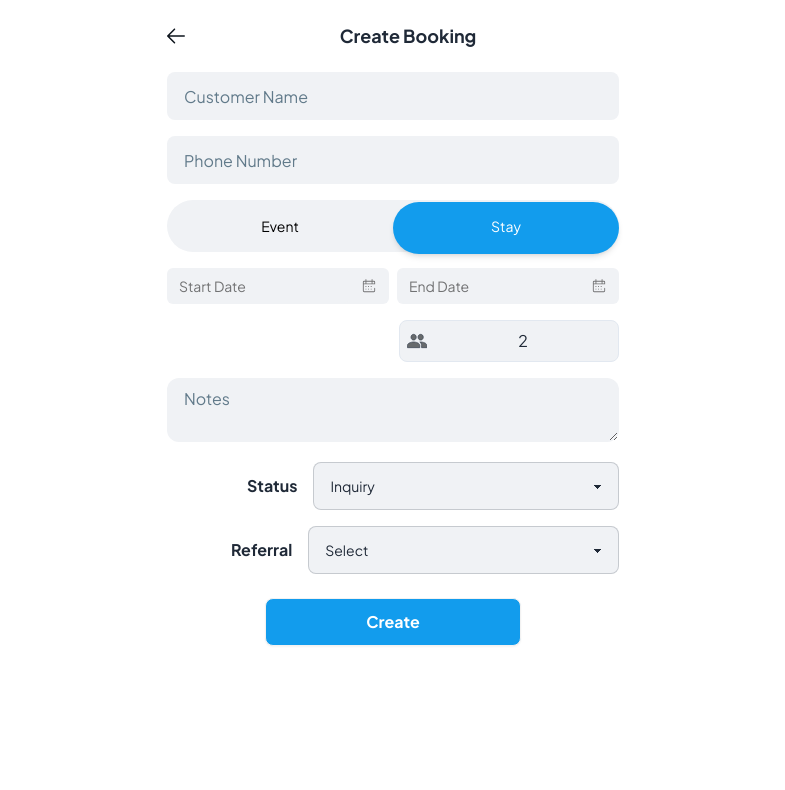
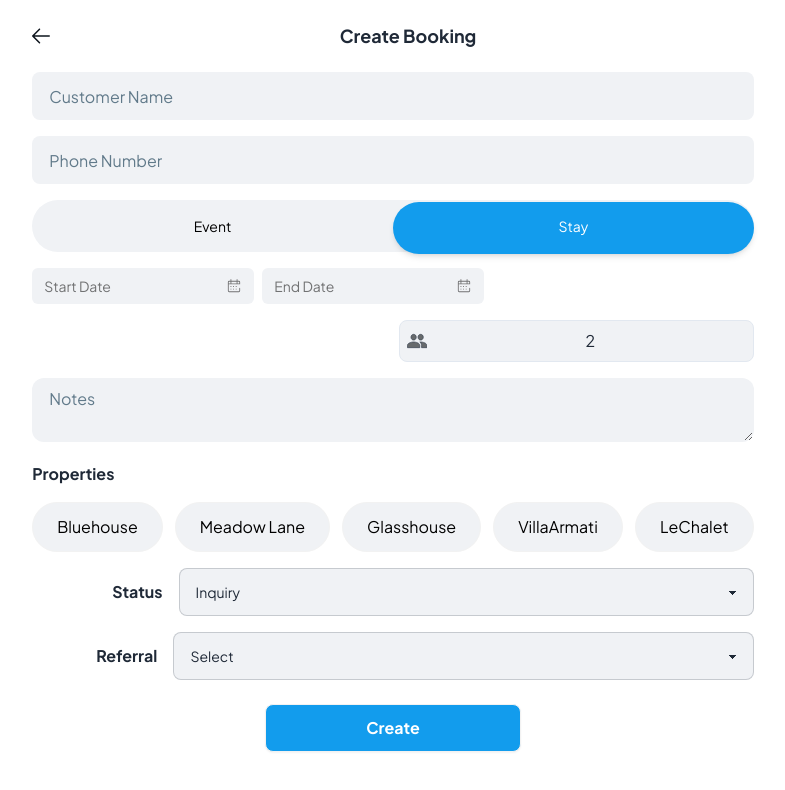
Before and after one commit to farhaannishtar/beachhousebooking, a Next.js app: page /protected/booking/create in a window 1280 px wide. Shown: the top 790 px of the page, without its empty margins (247-1032 px from the left). Built offline with nearby package versions, Linux system fonts and the light colour scheme.

Commit message:
add multiselect for properties

```diff
--- a/components/CreateBookingForm.tsx
+++ b/components/CreateBookingForm.tsx
@@ -1,13 +1,14 @@
 "use client";
 
 import { createBooking, deleteBooking } from '@/app/api/submit';
-import { BookingDB, BookingForm, Event } from '@/utils/lib/bookingType';
+import { Property, BookingForm, Event } from '@/utils/lib/bookingType';
 import React, { useState, useEffect, ChangeEvent, FormEvent } from 'react';
 import { useRouter, useSearchParams } from 'next/navigation'
 import CreateEventComponent from './CreateEventForm';
 import StayFormComponent from './StayForm';
 import { EventStaySwitch } from './EventStaySwitch';
 import DateTimePickerInput from './DateTimePickerInput/DateTimePickerInput';
+import Properties from './Properties';
 
 enum ShowForm {
     Booking,
@@ -24,7 +25,8 @@ interface BookingFormProps {
 }
 
 export default function BookingFormComponent({ booking }: BookingFormProps) {
-    const [state, setState] = useState<CreateBookingState>(
+    const router = useRouter();
+    const [formState, setFormState] = useState<CreateBookingState>(
         {
             form: booking || {
                 client: {
@@ -36,6 +38,7 @@ export default function BookingFormComponent({ booking }: BookingFormProps) {
                 paymentMethod: "Cash",
                 bookingType: 'Stay',
                 notes: '',
+                properties: [],
                 status: 'Inquiry',
                 startDateTime: undefined,
                 endDateTime: undefined,
@@ -50,15 +53,12 @@ export default function BookingFormComponent({ booking }: BookingFormProps) {
     const [textareaHeight, setTextareaHeight] = useState<number>(40);
 
     useEffect(() => {
-        // Calculate the new height based on the length of state.form.notes
-        // This is a simplistic calculation: adjust it based on your needs
-        const newHeight = Math.min(16, state.form.notes.length / 10 + 40);
+        const newHeight = Math.min(16, formState.form.notes.length / 10 + 40);
         setTextareaHeight(newHeight);
-    }, [state.form.notes]);
-
+    }, [formState.form.notes]);
 
     const handleSwitchChange = (e: ChangeEvent<HTMLInputElement | HTMLSelectElement | HTMLTextAreaElement>) => {
-        setState((prevState) => ({
+        setFormState((prevState) => ({
             showForm: prevState.showForm,
             form: {
                 ...prevState.form,
@@ -68,12 +68,8 @@ export default function BookingFormComponent({ booking }: BookingFormProps) {
         setIsSwitchOn(!isSwitchOn);
     };
 
-
-    const router = useRouter();
-    const searchParams = useSearchParams();
-
     const handleAddEvent = (event: Event) => {
-        setState((prevState) => ({
+        setFormState((prevState) => ({
             showForm: ShowForm.Booking,
             form: {
                 ...prevState.form,
@@ -86,7 +82,7 @@ export default function BookingFormComponent({ booking }: BookingFormProps) {
     const handleChange = (e: ChangeEvent<HTMLInputElement | HTMLSelectElement | HTMLTextAreaElement>) => {
         const { name, value } = e.target;
         console.log("name: ", name, "value: ", value);
-        setState((prevState) => ({
+        setFormState((prevState) => ({
             showForm: prevState.showForm,
             form: {
                 ...prevState.form,
@@ -96,7 +92,7 @@ export default function BookingFormComponent({ booking }: BookingFormProps) {
     };
 
     const handleStateChange = (showForm: ShowForm) => {
-        setState((prevState) => ({
+        setFormState((prevState) => ({
             showForm,
             form: prevState.form,
         }));
@@ -104,7 +100,7 @@ export default function BookingFormComponent({ booking }: BookingFormProps) {
 
     const handleClientChange = (e: ChangeEvent<HTMLInputElement>) => {
         const { name, value } = e.target;
-        setState((prevState) => ({
+        setFormState((prevState) => ({
             showForm: prevState.showForm,
             form: {
                 ...prevState.form,
@@ -117,7 +113,7 @@ export default function BookingFormComponent({ booking }: BookingFormProps) {
     };
 
     const handleDateChange = (name: string, value: string | null) => {
-        setState((prevState) => ({
+        setFormState((prevState) => ({
             showForm: prevState.showForm,
             form: {
                 ...prevState.form,
@@ -126,9 +122,28 @@ export default function BookingFormComponent({ booking }: BookingFormProps) {
         }));
     };
 
+    const handlePropertyChange = (property: Property) => {
+        setFormState((prevState) => {
+            const propertyIndex = prevState.form.properties.findIndex(p => p === property);
+            let newProperties = [...prevState.form.properties];
+            if (propertyIndex > -1) {
+                newProperties.splice(propertyIndex, 1);
+            } else {
+                newProperties.push(property);
+            }
+            return {
+                ...prevState,
+                form: {
+                    ...prevState.form,
+                    properties: newProperties,
+                },
+            };
+        });
+    }
+
     const handleSubmit = async (e: FormEvent) => {
         e.preventDefault();
-        const id = await createBooking(state.form);
+        const id = await createBooking(formState.form);
         router.push(`/protected/booking/${id}`);
     }
 
@@ -140,7 +155,7 @@ export default function BookingFormComponent({ booking }: BookingFormProps) {
     return (
         <div>
             <form onSubmit={handleSubmit}>
-                {state.showForm === ShowForm.Booking && (
+                {formState.showForm === ShowForm.Booking && (
                     <div>
                         <div className='flex items-center pt-2'>
                             <div className='flex items-center pl-3'>
@@ -162,7 +177,7 @@ export default function BookingFormComponent({ booking }: BookingFormProps) {
                                     placeholder="Customer Name"
                                     className="input w-full border border-fushsia-500 bg-inputBoxbg text-black text-base font-normal placeholder:text-placeHolderText placeholder:text-base placeholder:leading-normal placeholder:font-normal"
                                     name="name"
-                                    value={state.form.client.name}
+                                    value={formState.form.client.name}
                                     onChange={handleClientChange}
                                 />
                             </label>
@@ -172,7 +187,7 @@ export default function BookingFormComponent({ booking }: BookingFormProps) {
                                     placeholder="Phone Number"
                                     className="input w-full bg-inputBoxbg text-base font-normal placeholder:text-placeHolderText placeholder:text-base placeholder:leading-normal placeholder:font-normal"
                                     name="phone"
-                                    value={state.form.client.phone}
+                                    value={formState.form.client.phone}
                                     onChange={handleClientChange}
                                 />
                             </label>
@@ -180,20 +195,20 @@ export default function BookingFormComponent({ booking }: BookingFormProps) {
                                 <EventStaySwitch handleToggle={handleSwitchChange} isOn={isSwitchOn} />
                             </div>
                             <div className='flex gap-x-2 w-full'>
-                                <DateTimePickerInput label={'Start Date'} onChange={handleDateChange} name="startDateTime" value={state.form.startDateTime} />
-                                <DateTimePickerInput label={'End Date'} onChange={handleDateChange} name="endDateTime" value={state.form.endDateTime} />
+                                <DateTimePickerInput label={'Start Date'} onChange={handleDateChange} name="startDateTime" value={formState.form.startDateTime} />
+                                <DateTimePickerInput label={'End Date'} onChange={handleDateChange} name="endDateTime" value={formState.form.endDateTime} />
                             </div>
                             <div className='flex gap-x-3'>
                                 <div className="w-1/2">
                                     <label className="w-full">
-                                        {state.form.bookingType === "Event" &&
+                                        {formState.form.bookingType === "Event" &&
                                             <div className="relative flex items-center">
                                                 <input
                                                     type="text"
                                                     placeholder="Events"
                                                     className="pl-10 pr-3 py-2 w-full border rounded-lg text-base text-center font-normal font-normal placeholder:text-placeHolderText placeholder:text-base placeholder:leading-normal placeholder:font-normal"
                                                     name="numberOfEvents"
-                                                    value={state.form.numberOfEvents}
+                                                    value={formState.form.numberOfEvents}
                                                     onChange={handleChange}
                                                 />
                                                 <svg width="86" height="50" viewBox="0 0 96 56" fill="none" className="absolute left-2 text-gray-700" xmlns="http://www.w3.org/2000/svg">
@@ -214,7 +229,7 @@ export default function BookingFormComponent({ booking }: BookingFormProps) {
                                                 className="pl-10 pr-3 py-2 w-full border rounded-lg text-base text-center font-normal font-normal placeholder:text-placeHolderText placeholder:text-base placeholder:leading-normal placeholder:font-normal"
                                                 placeholder="Guests"
                                                 name="numberOfGuests"
-                                                value={state.form.numberOfGuests}
+                                                value={formState.form.numberOfGuests}
                                                 onChange={handleChange}
                                             />
                                             <svg
@@ -237,13 +252,14 @@ export default function BookingFormComponent({ booking }: BookingFormProps) {
                                 <label>
                                     <textarea
                                         name="notes"
-                                        value={state.form.notes}
+                                        value={formState.form.notes}
                                         placeholder="Notes"
                                         onChange={handleChange}
                                         className={`textarea w-full text-base h-${textareaHeight} font-normal leading-normal bg-inputBoxbg rounded-xl placeholder:text-placeHolderText placeholder:text-base placeholder:leading-normal placeholder:font-normal`}
                                     />
                                 </label>
                             </div>
+                            <Properties handlePropertyChange={handlePropertyChange} />
                             <div>
                                 <label className='flex pl-20 gap-x-4'>
                                     <div className='flex items-center'>
@@ -254,7 +270,7 @@ export default function BookingFormComponent({ booking }: BookingFormProps) {
                                     <select
                                         className="select select-bordered w-full bg-inputBoxbg"
                                         name="status"
-                                        value={state.form.status}
+                                        value={formState.form.status}
                                         onChange={handleChange}
                                     >
                                         <option value="Inquiry">Inquiry</option>
@@ -273,9 +289,9 @@ export default function BookingFormComponent({ booking }: BookingFormProps) {
                                     <select
                                         className="select select-bordered w-full bg-inputBoxbg"
                                         name="refferral"
-                                        value={state.form.refferral || ''}
+                                        value={formState.form.refferral || ''}
                                         onChange={(e) =>
-                                            setState((prevState) => ({
+                                            setFormState((prevState) => ({
                                                 showForm: prevState.showForm,
                                                 form: {
                                                     ...prevState.form,
@@ -292,12 +308,12 @@ export default function BookingFormComponent({ booking }: BookingFormProps) {
                                     </select>
                                 </label>
                             </div>
-                            {state.form.status != "Inquiry" && (
+                            {formState.form.status != "Inquiry" && (
                                 <div>
-                                    {state.form.bookingType == "Event" && (
+                                    {formState.form.bookingType == "Event" && (
                                         <div>
                                             <h2>Events:</h2>
-                                            {state.form.events.map((event, index) => (
+                                            {formState.form.events.map((event, index) => (
                                                 <div key={index}>{event.eventName}</div>
                                             ))}
 
@@ -305,12 +321,12 @@ export default function BookingFormComponent({ booking }: BookingFormProps) {
                                                 Add Event
                                             </button>
 
-                                            <label> Final cost: ${state.form.finalCost}</label>
+                                            <label> Final cost: ${formState.form.finalCost}</label>
 
 
                                         </div>
                                     )}
-                                    {state.form.bookingType == "Stay" && (
+                                    {formState.form.bookingType == "Stay" && (
                                         <div>
                                             <h2>Stay form:</h2>
                                             <StayFormComponent />
@@ -323,7 +339,7 @@ export default function BookingFormComponent({ booking }: BookingFormProps) {
                 )
                 }
                 {
-                    state.showForm === ShowForm.Event && (
+                    formState.showForm === ShowForm.Event && (
                         <CreateEventComponent onAddEvent={handleAddEvent} cancelAddEvent={() => handleStateChange(ShowForm.Booking)} />
                     )
                 }
--- /dev/null
+++ b/components/Properties.tsx
@@ -0,0 +1,26 @@
+import PropertyBadge from "./PropertyBadge";
+import { Property } from "@/utils/lib/bookingType";
+
+interface PropertiesProps {
+  handlePropertyChange: (propertyName: Property) => void;
+}
+
+const Properties: React.FC<PropertiesProps> = ({ handlePropertyChange }) => {
+
+  return (
+    <>
+      <p className='text-base font-bold leading-normal'>
+        Properties
+      </p>
+      <div className='flex flex-wrap gap-3'>
+        <PropertyBadge propertyName={Property.Bluehouse} handlePropertyChange={handlePropertyChange}/>
+        <PropertyBadge propertyName={Property.MeadowLane} handlePropertyChange={handlePropertyChange}/>
+        <PropertyBadge propertyName={Property.Glasshouse} handlePropertyChange={handlePropertyChange}/>
+        <PropertyBadge propertyName={Property.VillaArmati} handlePropertyChange={handlePropertyChange}/>
+        <PropertyBadge propertyName={Property.LeChalet} handlePropertyChange={handlePropertyChange}/>
+      </div>
+    </>
+  )
+}
+
+export default Properties;
--- /dev/null
+++ b/components/PropertyBadge.tsx
@@ -0,0 +1,30 @@
+import React, { useState } from "react";
+import { Property } from "@/utils/lib/bookingType";
+
+type PropertyBadgeProps = {
+  propertyName: Property;
+  handlePropertyChange: (propertyName: Property) => void;
+};
+
+const PropertyBadge: React.FC<PropertyBadgeProps> = ({ propertyName, handlePropertyChange }) => {
+  const [isSelected, setIsSelected] = useState(false);
+
+  const toggleProperty = () => {
+    handlePropertyChange(propertyName)
+    setIsSelected(!isSelected);
+  };
+
+  const badgeClasses = `badge badge-lg text-center ${isSelected ? 'text-white bg-selectedButton' : 'text-black bg-inputBoxbg'
+    } text-base font-medium leading-normal p-6`;
+
+  return (
+    <div
+      className={badgeClasses}
+      onClick={toggleProperty}
+    >
+      {propertyName}
+    </div>
+  );
+};
+
+export default PropertyBadge;
--- a/utils/lib/bookingType.ts
+++ b/utils/lib/bookingType.ts
@@ -3,7 +3,7 @@
 export enum Property {
     Bluehouse = "Bluehouse",
     Glasshouse = "Glasshouse",
-    Pod = "Pod",
+    MeadowLane = "Meadow Lane",
     LeChalet = "LeChalet",
     VillaArmati = "VillaArmati",
     Castle = "Castle"
@@ -26,6 +26,7 @@ export interface BookingForm {
     startDateTime: string | undefined
     endDateTime: string | undefined
     notes: string
+    properties: Property[]
     status: "Inquiry" | "Quotation" | "Confirmed"
     followUpDate?: string | undefined
     events: Event[]
```
